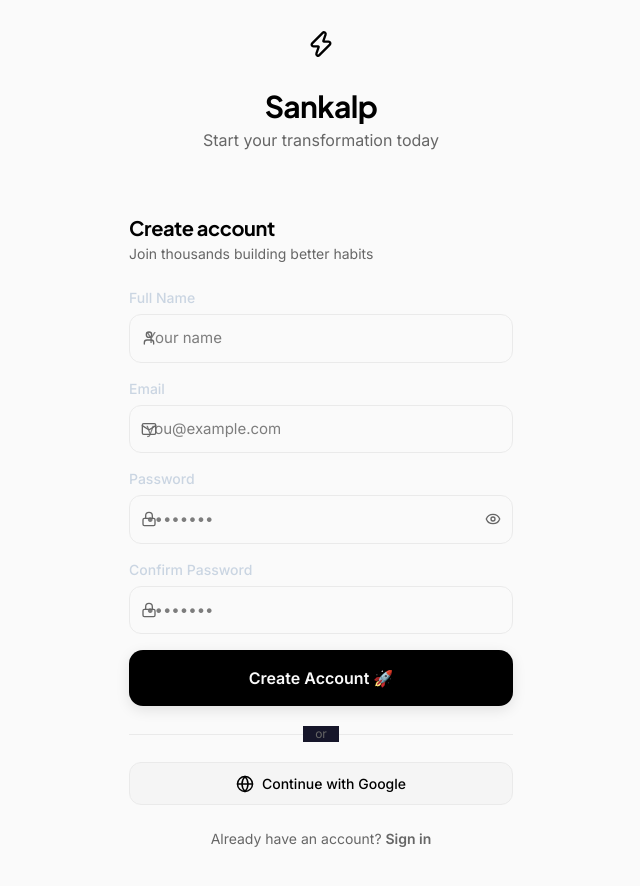
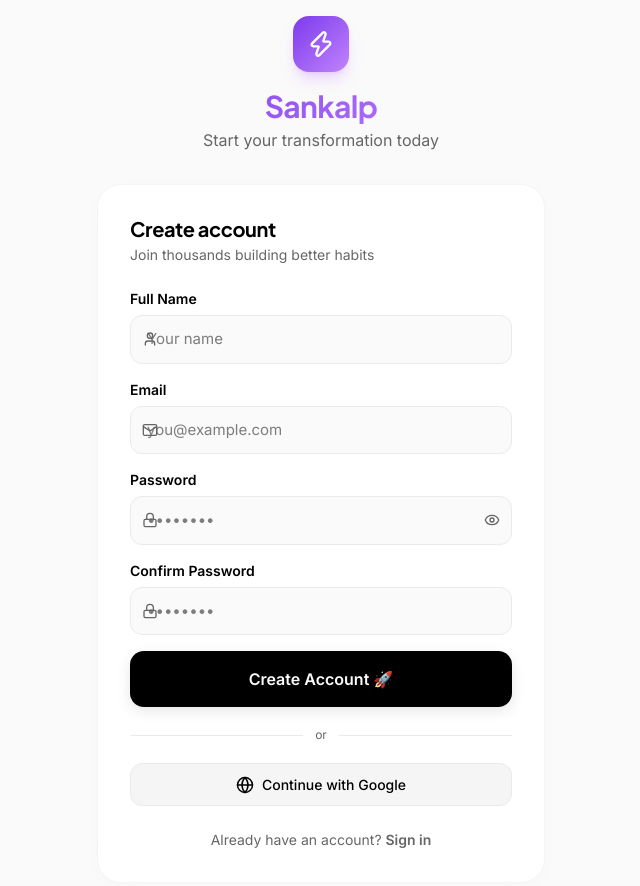
Before and after one commit to sudaaher74-ctrl/helthcare, a React (Vite) app in the folder frontend/: page /register in a window 1280 px wide. Shown: the top 886 px of the page, without its empty margins (319-959 px from the left). Built offline with nearby package versions, Linux system fonts and the light colour scheme; no server answers.

Commit message:
update login form

```diff
--- a/frontend/src/index.css
+++ b/frontend/src/index.css
@@ -288,3 +288,34 @@ h1, h2, h3, h4, h5, h6 {
   0% { background-position: 200% 0; }
   100% { background-position: -200% 0; }
 }
+
+/* ─── Glass Card (Missing from previous iteration) ─────────────── */
+.glass-card {
+  background: var(--glass-bg);
+  backdrop-filter: blur(24px);
+  -webkit-backdrop-filter: blur(24px);
+  border: 1px solid var(--glass-border);
+  border-radius: 24px;
+  box-shadow: var(--shadow-soft);
+  transition: all 0.4s cubic-bezier(0.16, 1, 0.3, 1);
+  position: relative;
+}
+
+.glass-card-hover:hover {
+  box-shadow: var(--shadow-hover);
+  border-color: var(--color-border-subtle-value);
+  transform: translateY(-2px);
+}
+
+/* ─── Gradients ─────────────────────────────────────────────────── */
+.gradient-violet {
+  background: linear-gradient(135deg, var(--color-purple-value), #c084fc);
+  color: white;
+}
+
+.gradient-text-violet {
+  background: linear-gradient(135deg, var(--color-purple-value), #c084fc);
+  -webkit-background-clip: text;
+  -webkit-text-fill-color: transparent;
+  background-clip: text;
+}
--- a/frontend/src/pages/auth/LoginPage.tsx
+++ b/frontend/src/pages/auth/LoginPage.tsx
@@ -53,11 +53,11 @@ export default function LoginPage() {
             initial={{ scale: 0 }}
             animate={{ scale: 1 }}
             transition={{ type: 'spring', stiffness: 300, delay: 0.1 }}
-            className="inline-flex items-center justify-center w-16 h-16 rounded-2xl gradient-violet mb-4 animate-pulse-glow"
+            className="inline-flex items-center justify-center w-14 h-14 rounded-2xl gradient-violet mb-4 shadow-lg shadow-purple-500/20"
           >
-            <Zap size={32} className="text-[var(--color-text-base)]" />
+            <Zap size={28} className="text-white" />
           </motion.div>
-          <h1 className="text-3xl font-extrabold gradient-text-violet">Sankalp</h1>
+          <h1 className="text-3xl font-extrabold font-heading gradient-text-violet tracking-tight">Sankalp</h1>
           <p className="text-[var(--color-text-muted)] mt-1">Your Personal Life Operating System</p>
         </div>
 
@@ -68,7 +68,7 @@ export default function LoginPage() {
 
           <form onSubmit={handleSubmit(onSubmit)} className="space-y-4">
             <div>
-              <label className="block text-sm font-medium text-slate-300 mb-1.5">Email</label>
+              <label className="block text-sm font-semibold text-[var(--color-text-base)] mb-1.5">Email</label>
               <div className="relative">
                 <Mail size={16} className="absolute left-3 top-1/2 -translate-y-1/2 text-[var(--color-text-muted)]" />
                 <input
@@ -83,7 +83,7 @@ export default function LoginPage() {
             </div>
 
             <div>
-              <label className="block text-sm font-medium text-slate-300 mb-1.5">Password</label>
+              <label className="block text-sm font-semibold text-[var(--color-text-base)] mb-1.5">Password</label>
               <div className="relative">
                 <Lock size={16} className="absolute left-3 top-1/2 -translate-y-1/2 text-[var(--color-text-muted)]" />
                 <input
@@ -96,7 +96,7 @@ export default function LoginPage() {
                 <button
                   type="button"
                   onClick={() => setShowPass(!showPass)}
-                  className="absolute right-3 top-1/2 -translate-y-1/2 text-[var(--color-text-muted)] hover:text-slate-300"
+                  className="absolute right-3 top-1/2 -translate-y-1/2 text-[var(--color-text-muted)] hover:text-[var(--color-text-base)]"
                 >
                   {showPass ? <EyeOff size={16} /> : <Eye size={16} />}
                 </button>
@@ -123,7 +123,7 @@ export default function LoginPage() {
               <div className="w-full border-t border-[var(--color-border-subtle)]" />
             </div>
             <div className="relative flex justify-center">
-              <span className="px-3 text-xs text-[var(--color-text-muted)] bg-[#16162a]">or continue with</span>
+              <span className="px-3 text-xs text-[var(--color-text-muted)] bg-[var(--color-bg-secondary-value)]">or continue with</span>
             </div>
           </div>
 
--- a/frontend/src/pages/auth/RegisterPage.tsx
+++ b/frontend/src/pages/auth/RegisterPage.tsx
@@ -55,10 +55,10 @@ export default function RegisterPage() {
         className="w-full max-w-md"
       >
         <div className="text-center mb-8">
-          <div className="inline-flex items-center justify-center w-14 h-14 rounded-2xl gradient-violet mb-4">
-            <Zap size={28} className="text-[var(--color-text-base)]" />
+          <div className="inline-flex items-center justify-center w-14 h-14 rounded-2xl gradient-violet mb-4 shadow-lg shadow-purple-500/20">
+            <Zap size={28} className="text-white" />
           </div>
-          <h1 className="text-3xl font-extrabold gradient-text-violet">Sankalp</h1>
+          <h1 className="text-3xl font-extrabold font-heading gradient-text-violet tracking-tight">Sankalp</h1>
           <p className="text-[var(--color-text-muted)] mt-1">Start your transformation today</p>
         </div>
 
@@ -68,7 +68,7 @@ export default function RegisterPage() {
 
           <form onSubmit={handleSubmit(onSubmit)} className="space-y-4">
             <div>
-              <label className="block text-sm font-medium text-slate-300 mb-1.5">Full Name</label>
+              <label className="block text-sm font-semibold text-[var(--color-text-base)] mb-1.5">Full Name</label>
               <div className="relative">
                 <User size={16} className="absolute left-3 top-1/2 -translate-y-1/2 text-[var(--color-text-muted)]" />
                 <input {...register('name')} placeholder="Your name" className="input-field pl-10" />
@@ -77,7 +77,7 @@ export default function RegisterPage() {
             </div>
 
             <div>
-              <label className="block text-sm font-medium text-slate-300 mb-1.5">Email</label>
+              <label className="block text-sm font-semibold text-[var(--color-text-base)] mb-1.5">Email</label>
               <div className="relative">
                 <Mail size={16} className="absolute left-3 top-1/2 -translate-y-1/2 text-[var(--color-text-muted)]" />
                 <input {...register('email')} type="email" placeholder="you@example.com" className="input-field pl-10" />
@@ -86,7 +86,7 @@ export default function RegisterPage() {
             </div>
 
             <div>
-              <label className="block text-sm font-medium text-slate-300 mb-1.5">Password</label>
+              <label className="block text-sm font-semibold text-[var(--color-text-base)] mb-1.5">Password</label>
               <div className="relative">
                 <Lock size={16} className="absolute left-3 top-1/2 -translate-y-1/2 text-[var(--color-text-muted)]" />
                 <input
@@ -96,7 +96,7 @@ export default function RegisterPage() {
                   className="input-field pl-10 pr-10"
                 />
                 <button type="button" onClick={() => setShowPass(!showPass)}
-                  className="absolute right-3 top-1/2 -translate-y-1/2 text-[var(--color-text-muted)] hover:text-slate-300">
+                  className="absolute right-3 top-1/2 -translate-y-1/2 text-[var(--color-text-muted)] hover:text-[var(--color-text-base)]">
                   {showPass ? <EyeOff size={16} /> : <Eye size={16} />}
                 </button>
               </div>
@@ -104,7 +104,7 @@ export default function RegisterPage() {
             </div>
 
             <div>
-              <label className="block text-sm font-medium text-slate-300 mb-1.5">Confirm Password</label>
+              <label className="block text-sm font-semibold text-[var(--color-text-base)] mb-1.5">Confirm Password</label>
               <div className="relative">
                 <Lock size={16} className="absolute left-3 top-1/2 -translate-y-1/2 text-[var(--color-text-muted)]" />
                 <input {...register('confirmPassword')} type={showPass ? 'text' : 'password'} placeholder="••••••••" className="input-field pl-10" />
@@ -127,7 +127,7 @@ export default function RegisterPage() {
               <div className="w-full border-t border-[var(--color-border-subtle)]" />
             </div>
             <div className="relative flex justify-center">
-              <span className="px-3 text-xs text-[var(--color-text-muted)] bg-[#16162a]">or</span>
+              <span className="px-3 text-xs text-[var(--color-text-muted)] bg-[var(--color-bg-secondary-value)]">or</span>
             </div>
           </div>
 
```
